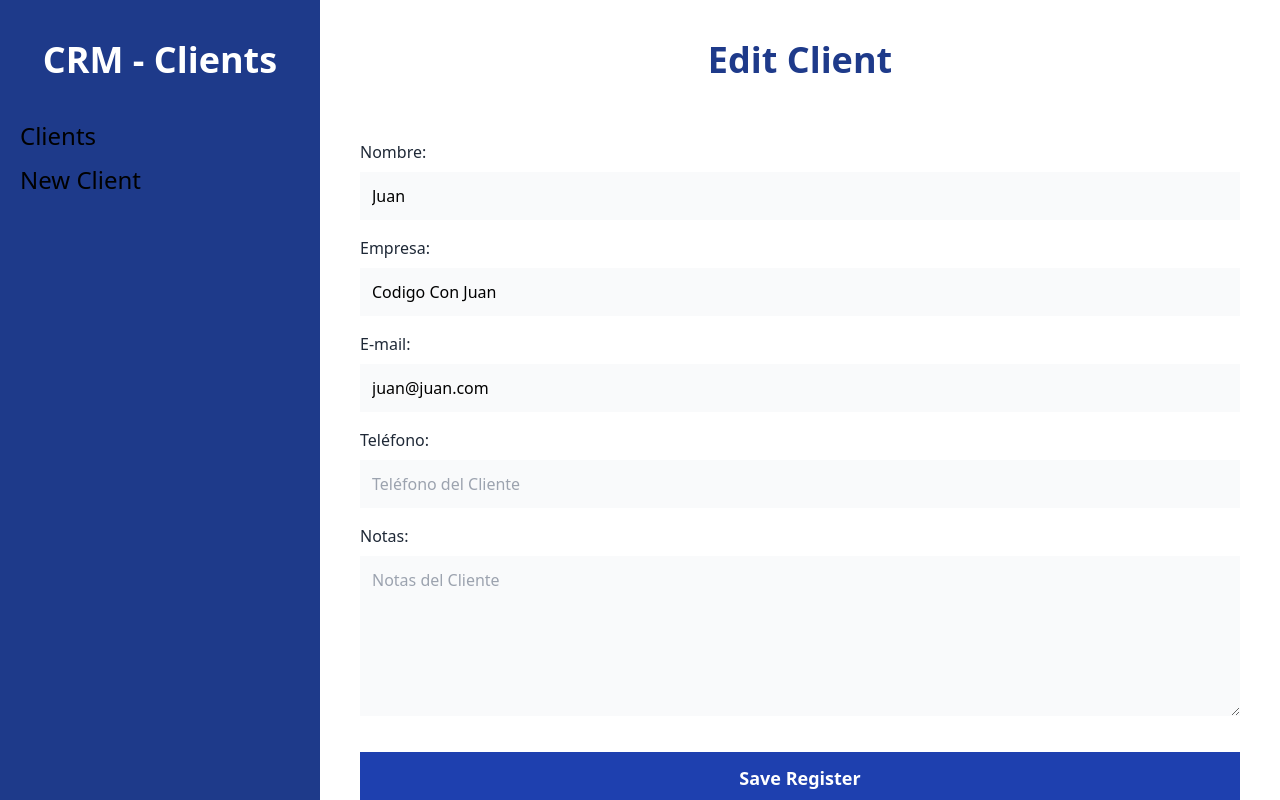
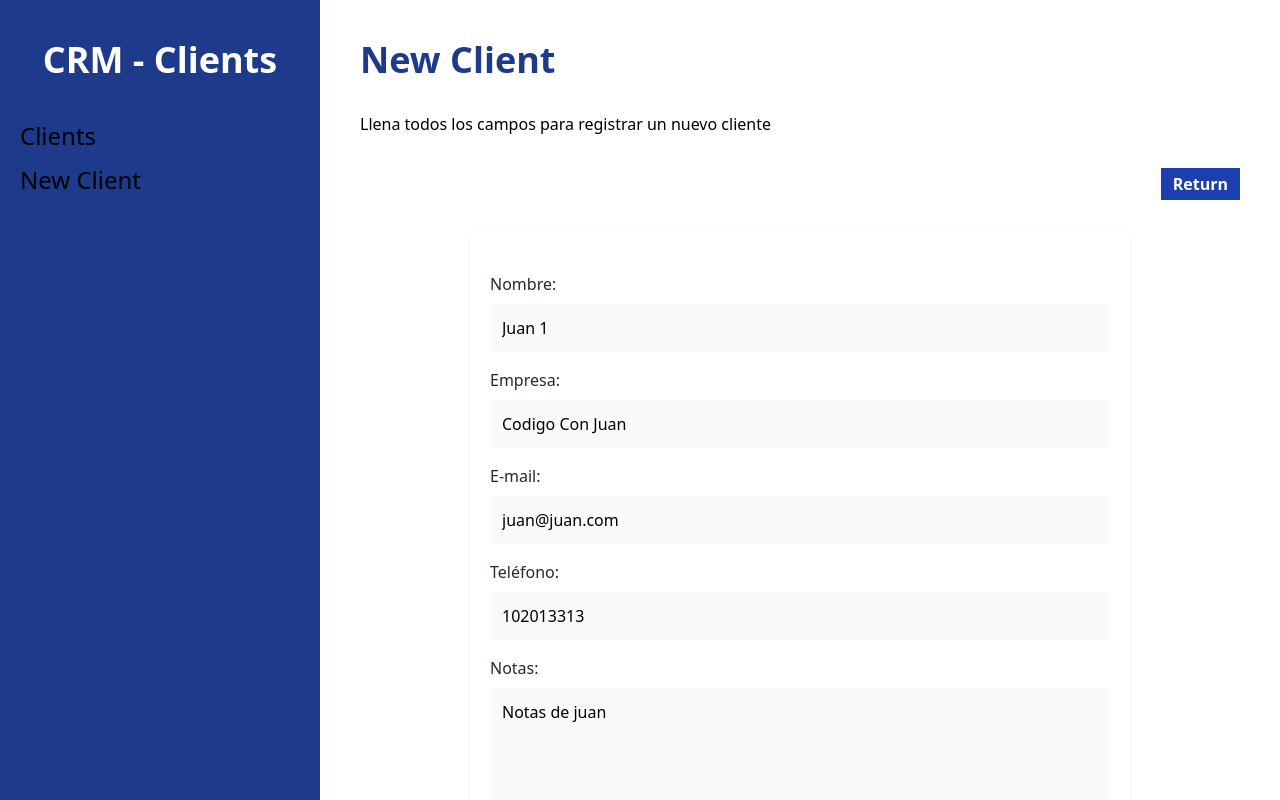
Before and after one commit to Boris-XD/Administrador-ReactJS, a React (Vite) app: page /client/1/edit in a window 1280 px wide. Built offline with nearby package versions, Linux system fonts and the light colour scheme; data requests are answered from the project's data file.

Commit message:
Add delete method

```diff
--- a/data/db.json
+++ b/data/db.json
@@ -1,11 +1,12 @@
 {
   "clients": [
     {
-      "id": 1,
-      "nombre": "Juan",
-      "telefono": 102013313,
+      "nombre": "Juan 1",
+      "empresa": "Codigo Con Juan",
       "email": "juan@juan.com",
-      "empresa": "Codigo Con Juan"
+      "telefono": "102013313",
+      "notas": "Notas de juan ",
+      "id": 1
     },
     {
       "id": 2,
@@ -29,35 +30,12 @@
       "empresa": "Codigo Con Juan"
     },
     {
-      "id": 5,
       "nombre": "Pedro",
-      "telefono": 1398198938,
+      "empresa": "Codigo Con Juan",
       "email": "pedro@juan.com",
-      "empresa": "Codigo Con Juan"
-    },
-    {
-      "nombre": "Rouss Garnica Torrez",
-      "empresa": "Telecos frons",
-      "email": "example@example.com",
-      "telefono": "+150123456",
-      "notas": "Save content",
-      "id": 6
-    },
-    {
-      "nombre": "Sebastian",
-      "empresa": "Fake",
-      "email": "example@example.com",
-      "telefono": "+150123456",
-      "notas": "notes",
-      "id": 7
-    },
-    {
-      "nombre": "Desarrollo Movil - Flutter",
-      "empresa": "terter",
-      "email": "example@example.com",
-      "telefono": "+150123456",
-      "notas": "notes",
-      "id": 8
+      "telefono": "1398198938",
+      "notas": "Notas de Pedro",
+      "id": 5
     }
   ]
 }
--- a/src/api/clients.jsx
+++ b/src/api/clients.jsx
@@ -10,7 +10,6 @@ export const getClient = async (clientId) => {
 
 export const saveClient = async (datos) => {
     try{
-        console.log(datos)
         const result = await fetch(import.meta.env.VITE_API_URL, {
             method: 'POST',
             body: JSON.stringify(datos),
@@ -24,5 +23,34 @@ export const saveClient = async (datos) => {
     {
         console.log(error);
     }
+}
 
+export const updateClient = async (id, datos) => {
+    try{
+        const result = await fetch(`${import.meta.env.VITE_API_URL}/${id}`, {
+            method: 'PUT',
+            body: JSON.stringify(datos),
+            headers: {
+                'content-type': 'application/json'
+            }
+        });
+
+        return await result.json();
+    }catch(error)
+    {
+        console.log(error);
+    }
 }
+
+export const deleteClient = async (id) => {
+    try{
+        const result = await fetch(`${import.meta.env.VITE_API_URL}/${id}`, {
+            method: 'DELETE'
+        });
+
+        return await result.json();
+    }catch(error)
+    {
+        console.log(error)
+    }
+}
--- a/src/components/ClientTable.jsx
+++ b/src/components/ClientTable.jsx
@@ -1,5 +1,12 @@
 import React from 'react'
-import { useNavigate } from 'react-router-dom';
+import { Form, redirect, useNavigate } from 'react-router-dom';
+import { deleteClient } from '../api/clients';
+
+export const action = async ({ params }) => {
+    const { clientId } = params;
+    await deleteClient(clientId);
+    return redirect('/');
+}
 
 const ClientTable = ({ client }) => {
     const { nombre, empresa, email, telefono, id } = client;
@@ -21,9 +28,20 @@ const ClientTable = ({ client }) => {
                 >
                     Editar
                 </button>
-                <button className="text-red-600 hover:text-red-800 font-blod text-xs">
-                    Eliminar
-                </button>
+                <Form
+                    method='POST'
+                    action={`/client/${id}/delete`}
+                    onSubmit={(e) => {
+                        if(!confirm('¿Deseas eliminar el registro?'))
+                            e.preventDefault();
+                    }}
+                >
+                    <button
+                        className="text-red-600 hover:text-red-800 font-blod text-xs"
+                    >
+                        Eliminar
+                    </button>
+                </Form>
             </td>
         </tr>
     )
--- a/src/components/FormClient.jsx
+++ b/src/components/FormClient.jsx
@@ -11,7 +11,7 @@ const FormClient = ({cliente}) => {
                     type="text"
                     className="mt-2 block w-full p-3 bg-gray-50"
                     placeholder="Nombre del Cliente"
-                    value={cliente?.nombre}
+                    defaultValue={cliente?.nombre}
                     name="nombre"
                 />
             </div>
@@ -25,7 +25,7 @@ const FormClient = ({cliente}) => {
                     type="text"
                     className="mt-2 block w-full p-3 bg-gray-50"
                     placeholder="Empresa del Cliente"
-                    value={cliente?.empresa}
+                    defaultValue={cliente?.empresa}
                     name="empresa"
                 />
             </div>
@@ -41,7 +41,7 @@ const FormClient = ({cliente}) => {
                     className="mt-2 block w-full p-3 bg-gray-50"
                     placeholder="Email del Cliente"
                     name="email"
-                    value={cliente?.email}
+                    defaultValue={cliente?.email}
                 />
             </div>
 
@@ -56,7 +56,7 @@ const FormClient = ({cliente}) => {
                     className="mt-2 block w-full p-3 bg-gray-50"
                     placeholder="Teléfono del Cliente"
                     name="telefono"
-                    cliente={cliente?.telefono}
+                    defaultValue={cliente?.telefono}
                 />
             </div>
 
@@ -71,6 +71,7 @@ const FormClient = ({cliente}) => {
                     type="text"
                     className="mt-2 block w-full p-3 bg-gray-50 h-40 align-self"
                     placeholder="Notas del Cliente"
+                    defaultValue={cliente?.notas}
                     name="notas"
                 />
             </div>
--- a/src/main.jsx
+++ b/src/main.jsx
@@ -4,9 +4,10 @@ import { createBrowserRouter, RouterProvider  } from 'react-router-dom'
 import NewClient, { action as newClientAction } from './pages/NewClient'
 import Layout from './components/Layout'
 import Index, { loader as loaderIndex } from './pages/Index'
+import { action as actionDeleteClient } from './components/ClientTable'
+import ErrorBoundaries from './components/ErrorBoundaries'
+import EditClient, { loader as loaderEditClient, action as actionEditClient } from './pages/EditClient'
 import './index.css'
-import ErrorBoundaries from './components/ErrorBoundaries'
-import EditClient, { loader as loaderEditClient} from './pages/EditClient'
 
 const router = createBrowserRouter([
   {
@@ -17,6 +18,7 @@ const router = createBrowserRouter([
         path:'/',
         element: <Index />,
         loader: loaderIndex,
+        action: actionDeleteClient,
         errorElement: <ErrorBoundaries />
       },
       {
@@ -27,7 +29,12 @@ const router = createBrowserRouter([
       {
         path: 'client/:clientId/edit',
         element: <EditClient />,
-        loader: loaderEditClient
+        loader: loaderEditClient,
+        action: actionEditClient
+      },
+      {
+        path: 'client/:clientId/delete',
+        action: actionDeleteClient
       }
     ]
   }
--- a/src/pages/EditClient.jsx
+++ b/src/pages/EditClient.jsx
@@ -1,6 +1,7 @@
-import { Form, useLoaderData, useParams } from 'react-router-dom'
-import { getClient } from '../api/clients';
+import { Form, redirect, useActionData, useLoaderData, useNavigate } from 'react-router-dom'
+import { getClient, updateClient } from '../api/clients';
 import FormClient from '../components/FormClient';
+import Errors from '../components/Errors';
 
 export const loader = async ({params}) => {
     const { clientId } = params;
@@ -8,15 +9,61 @@ export const loader = async ({params}) => {
     return data;
 }
 
+export const action = async ({ request, params }) =>
+{
+    const { clientId } = params;
+    const formData = await request.formData()
+    const datos = Object.fromEntries(formData);
+    const email = formData.get("email");
+
+    // Validation
+    const errores = [];
+    if(Object.values(datos).includes('')){
+        errores.push("All fields are must be completed");
+    }
+
+    // validate Email
+    let regex = new RegExp("([!#-'*+/-9=?A-Z^-~-]+(\.[!#-'*+/-9=?A-Z^-~-]+)*|\"\(\[\]!#-[^-~ \t]|(\\[\t -~]))+\")@([!#-'*+/-9=?A-Z^-~-]+(\.[!#-'*+/-9=?A-Z^-~-]+)*|\[[\t -Z^-~]*])");
+    if(!regex.test(datos.email)){
+      errores.push("Email field isn't valid");
+    }
+
+    // Return Errrors
+    if(Object.keys(errores).length){
+      return errores;
+    }
+
+    await updateClient(clientId, datos);
+
+    return redirect("/");
+}
+
 const EditClient = () => {
 
+    const navigate = useNavigate();
+    const errores = useActionData();
     const client = useLoaderData();
-    console.log(client)
+
     return (
         <div className='space-y-8'>
-            <h1 className="text-center font-black text-4xl text-blue-900 pb-7">Edit Client</h1>
+            <h1 className="font-black text-4xl text-blue-900">New Client</h1>
+            <p className="mt-3">Llena todos los campos para registrar un nuevo cliente</p>
+
+            <div className="flex justify-end">
+                <button
+                    className="bg-blue-800 text-white px-3 py-1 font-bold"
+                    onClick={() => navigate(-1)}
+                >
+                    Return
+                </button>
+            </div>
+            <div className="bg-white shadow rounded-md md:w-3/4 mx-auto px-5 py-10">
+                {
+                    errores?.length && errores.map((error, i) => <Errors key={i}>{error}</Errors>)
+                }
                 <Form
                     method='PATCH'
+                    noValidate
                 >
                     <FormClient cliente={client}/>
                     <input
@@ -26,6 +73,7 @@ const EditClient = () => {
                         />
                 </Form>
             </div>
+        </div>
     )
 }
 
```
Also changed, not shown: 1 other file (tests, documents, lock files or other folders). Lines whose indentation alone changed are shown as unchanged.
